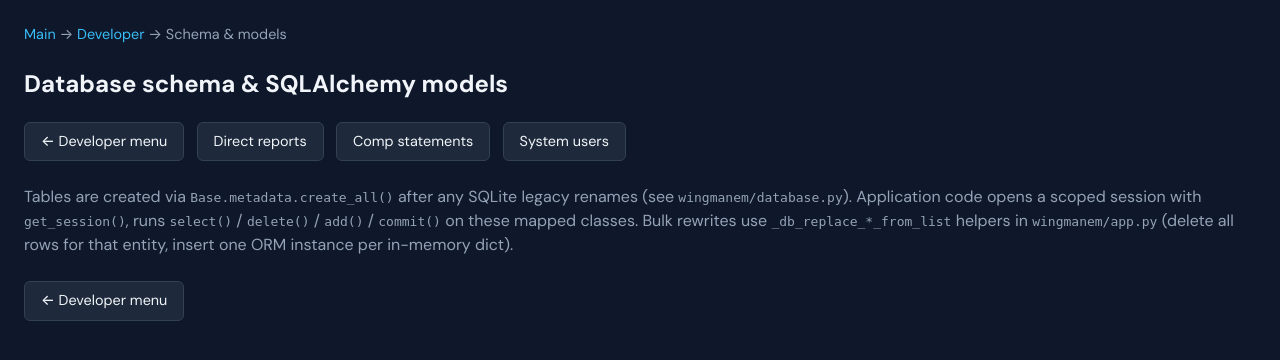
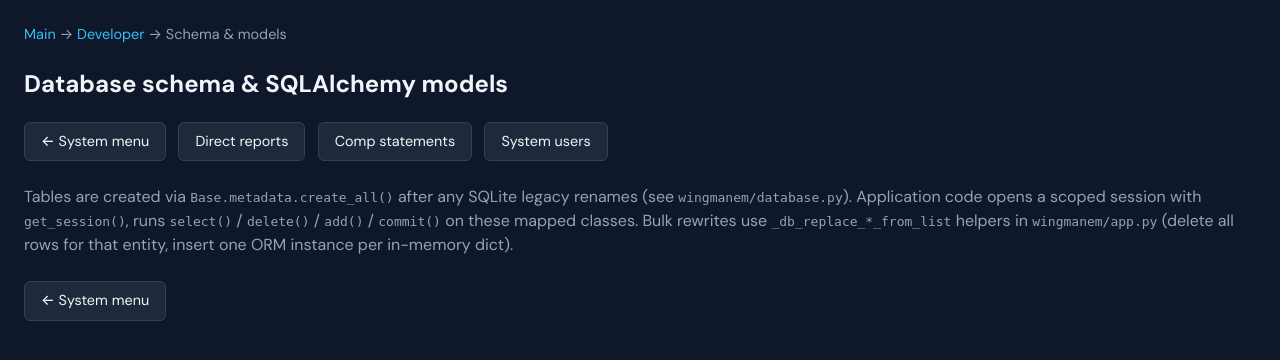
Before and after one commit to bforsberg-uvu/WingmanEM, a Python web app: template templates/developer_schema.html in a window 1280 px wide. Shown: the part 155-515 px from the top of the page. Run offline with Jinja, Linux system fonts and the light colour scheme; the template is opened without the code that fills it, so the values that code supplies are empty.

Commit message:
Rename developer menu labels to system menu.
Update menu links, headings, and back-button text in templates to display
"System menu" instead of "Developer menu" while keeping existing routes.

Made-with: Cursor

```diff
--- a/templates/developer.html
+++ b/templates/developer.html
@@ -6,7 +6,7 @@
 {% endblock %}
 
 {% block content %}
-  <h2 style="margin-bottom: 1rem;">Developer menu</h2>
+  <h2 style="margin-bottom: 1rem;">System menu</h2>
   <p class="text-muted" style="margin-bottom: 0.75rem;">Documentation focused on <strong>SQLAlchemy ORM</strong> and <strong>SQLite</strong>: models, sessions, loads, and full-table replaces.</p>
   <p class="text-muted" style="margin-bottom: 1.5rem;">Data is read with <code>_db_load_*</code> (typically <code>select()</code> on mapped classes). Writes that replace an entire logical table use <code>_db_replace_*_from_list</code>: <code>delete(ORM)</code>, then <code>session.add()</code> per row, <code>commit()</code>. Tables are ensured by <code>Base.metadata.create_all()</code> in <code>wingmanem/database.py</code>.</p>
 
--- a/templates/developer_comp_statements.html
+++ b/templates/developer_comp_statements.html
@@ -11,7 +11,7 @@
   <p class="text-muted" style="margin-bottom: 1rem;"><code>/items</code> loads rows via <code>_db_load_direct_report_comp_data()</code> (<code>select(DirectReportCompDataORM)</code>, ordered by <code>direct_report_id</code>). If the query returns no rows but <code>direct_reports</code> is non-empty, it calls <code>_generate_direct_report_comp_statements()</code>, which repopulates the table through <code>_db_replace_direct_report_comp_data_from_list</code>, then loads again.</p>
 
   <div class="form-actions" style="margin-bottom: 1.5rem; flex-wrap: wrap; gap: 0.5rem;">
-    <a href="{{ url_for('developer_menu') }}" class="btn">← Developer menu</a>
+    <a href="{{ url_for('developer_menu') }}" class="btn">← System menu</a>
     <a href="{{ url_for('developer_schema') }}" class="btn">Schema &amp; models</a>
     <a href="{{ url_for('developer_direct_reports') }}" class="btn">Direct reports</a>
   </div>
@@ -82,5 +82,5 @@ return render_template(
 
   <p class="text-muted" style="margin-top: 1rem;">For custom reporting, use <code>select(DirectReportCompDataORM)</code> with <code>get_session()</code> the same way <code>_db_load_direct_report_comp_data</code> does.</p>
 
-  <p style="margin-top: 1.5rem;"><a href="{{ url_for('developer_menu') }}" class="btn">← Developer menu</a></p>
+  <p style="margin-top: 1.5rem;"><a href="{{ url_for('developer_menu') }}" class="btn">← System menu</a></p>
 {% endblock %}
--- a/templates/developer_direct_reports.html
+++ b/templates/developer_direct_reports.html
@@ -9,7 +9,7 @@
   <h2 style="margin-bottom: 1rem;">Direct reports: ORM &amp; SQLite</h2>
 
   <div class="form-actions" style="margin-bottom: 1.5rem; flex-wrap: wrap; gap: 0.5rem;">
-    <a href="{{ url_for('developer_menu') }}" class="btn">← Developer menu</a>
+    <a href="{{ url_for('developer_menu') }}" class="btn">← System menu</a>
     <a href="{{ url_for('developer_schema') }}" class="btn">Schema &amp; models</a>
     <a href="{{ url_for('developer_comp_statements') }}" class="btn">Comp statements</a>
   </div>
@@ -100,5 +100,5 @@ return render_template("direct_reports.html", reports=reports, …)</pre>
   <pre class="code-block">direct_reports.append(report)
 _save_direct_reports()</pre>
 
-  <p style="margin-top: 1.5rem;"><a href="{{ url_for('developer_menu') }}" class="btn">← Developer menu</a></p>
+  <p style="margin-top: 1.5rem;"><a href="{{ url_for('developer_menu') }}" class="btn">← System menu</a></p>
 {% endblock %}
--- a/templates/developer_schema.html
+++ b/templates/developer_schema.html
@@ -9,7 +9,7 @@
   <h2 style="margin-bottom: 1rem;">Database schema &amp; SQLAlchemy models</h2>
 
   <div class="form-actions" style="margin-bottom: 1.5rem; flex-wrap: wrap; gap: 0.5rem;">
-    <a href="{{ url_for('developer_menu') }}" class="btn">← Developer menu</a>
+    <a href="{{ url_for('developer_menu') }}" class="btn">← System menu</a>
     <a href="{{ url_for('developer_direct_reports') }}" class="btn">Direct reports</a>
     <a href="{{ url_for('developer_comp_statements') }}" class="btn">Comp statements</a>
     <a href="{{ url_for('developer_system_users') }}" class="btn">System users</a>
@@ -35,5 +35,5 @@
   </div>
   {% endfor %}
 
-  <p style="margin-top: 1.5rem;"><a href="{{ url_for('developer_menu') }}" class="btn">← Developer menu</a></p>
+  <p style="margin-top: 1.5rem;"><a href="{{ url_for('developer_menu') }}" class="btn">← System menu</a></p>
 {% endblock %}
--- a/templates/developer_system_users.html
+++ b/templates/developer_system_users.html
@@ -60,6 +60,6 @@
 
   <p style="margin-top: 1rem;">
     <a href="{{ url_for('developer_schema') }}" class="btn">Schema &amp; ORM</a>
-    <a href="{{ url_for('developer_menu') }}" class="btn">← Developer menu</a>
+    <a href="{{ url_for('developer_menu') }}" class="btn">← System menu</a>
   </p>
 {% endblock %}
--- a/templates/main.html
+++ b/templates/main.html
@@ -22,5 +22,5 @@
     </div>
   </div>
 
-  <p style="margin-top: 1.5rem;"><a href="{{ url_for('developer_menu') }}">Developer menu</a></p>
+  <p style="margin-top: 1.5rem;"><a href="{{ url_for('developer_menu') }}">System menu</a></p>
 {% endblock %}
```
